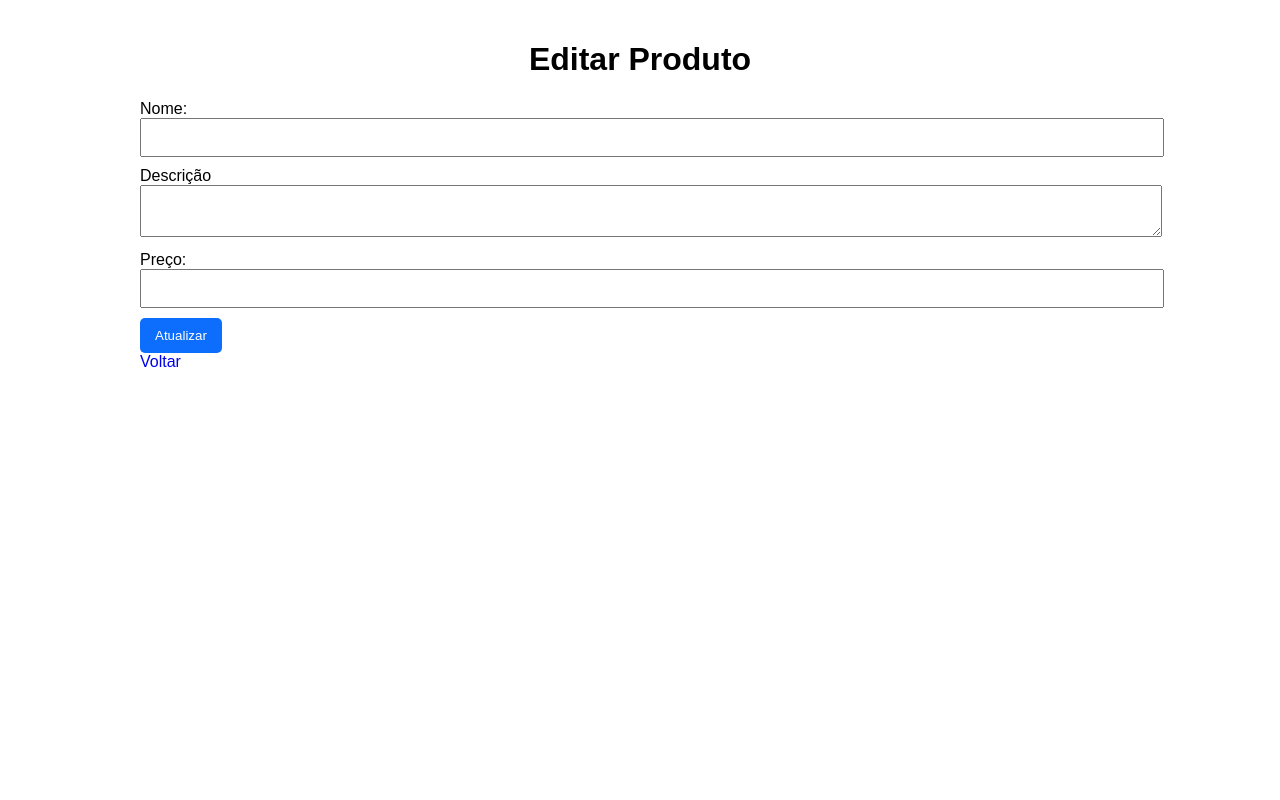
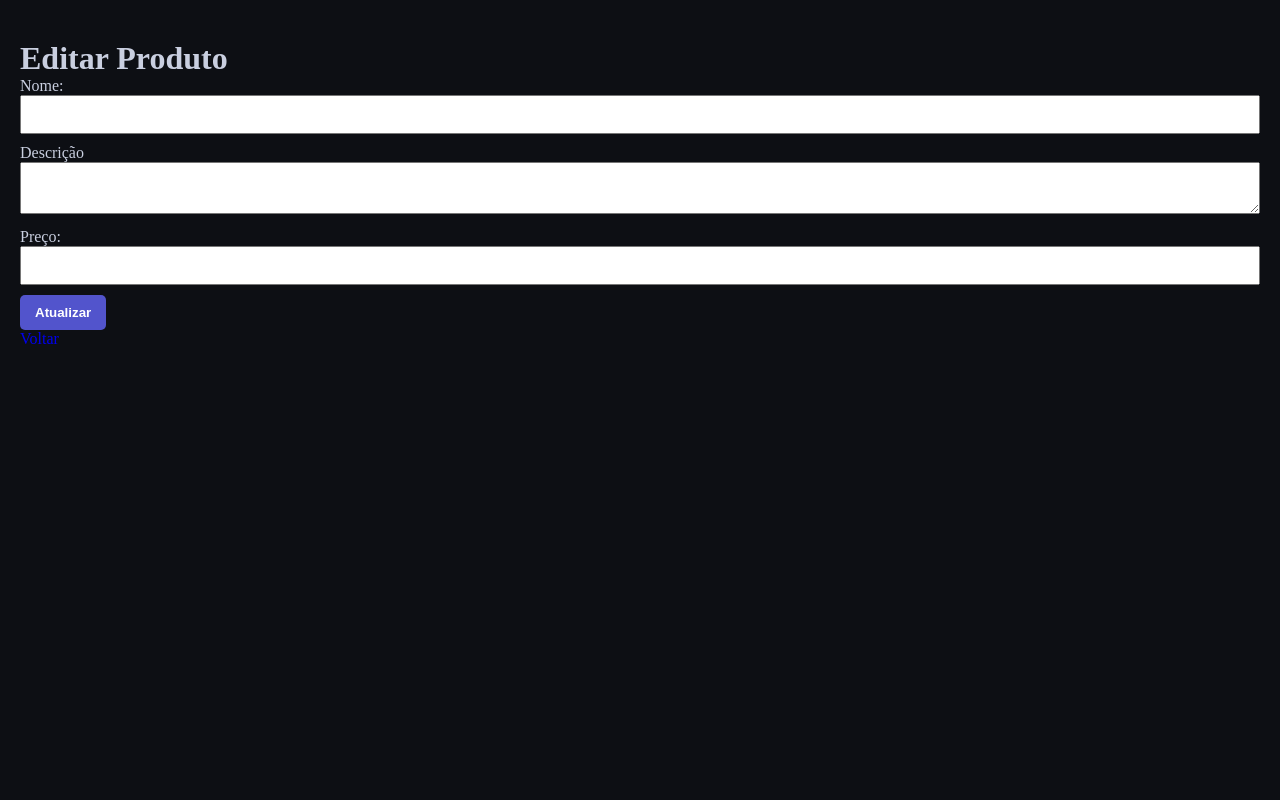
Before and after one commit to ResennDev/Sistema_Gerenciamento_de_Produtos, a PHP site: page /pages/editar.php?id=1 in a window 1280 px wide. Run offline with PHP 8.4, Linux system fonts and the light colour scheme; data that the repository does not hold is empty.

Commit message:
Refactor PHP files to ensure consistent formatting and improve code readability

```diff
--- a/actions/atualizar.php
+++ b/actions/atualizar.php
@@ -17,4 +17,3 @@ mysqli_query($conexao, $sql);
 
 header("Location: ../index.php");
 exit();
-?>
--- a/actions/salvar.php
+++ b/actions/salvar.php
@@ -12,4 +12,3 @@ VALUES ('$nome', '$descricao', '$preco')";
 mysqli_query($conexao, $sql);
 
 header("Location: ../index.php");
-?>
--- a/css/style.css
+++ b/css/style.css
@@ -1,45 +1,95 @@
-body{
-    font-family: Arial, sans-serif;
-    max-width: 1000px;
-    margin: auto;
-    padding: 20px;
+* {
+  box-sizing: border-box;
+  margin: 0;
+  padding: 0;
 }
 
-h1{
-    text-align: center;
+body {
+  background: #0d0f14;
+  font-family: "Segoe UI, systema-ui, sans-serif";
+  color: #c9cfe0;
+  min-height: 100vh;
+  padding: 40px 20px;
 }
 
-table{
+h1 {
+  text-align: left;
+}
+
+container-table {
+  width: 80%;
+  margin: 0 auto;
+}
+
+.tabela {
+  width: 80%;
+  margin: 0 auto;
+  background-color: #13161c;
+  opacity: 70%;
+}
+
+table {
   width: 100%;
   border-collapse: collapse;
   margin-top: 20px;
 }
 
-table, th, td{
+table,
+th,
+td {
   border: 1px solid #ddd;
 }
 
-th, td{
+th,
+td {
   padding: 10px;
   text-align: left;
 }
 
-.btn, button{
-    background: #0d6efd;
+.acoes {
+  display: flex;
+  justify-content: flex-start;
+  margin-top: 40px;
+  margin-bottom: 20px;
+}
+
+.btn-New,
+button {
+  background: #5254cc;
   color: white;
   padding: 10px 15px;
   text-decoration: none;
+  font-weight: bold;
   border: none;
   border-radius: 5px;
   cursor: pointer;
 }
 
-a{
+a {
   text-decoration: none;
 }
 
-input, textarea{
+input,
+textarea {
   width: 100%;
   padding: 10px;
   margin-bottom: 10px;
 }
+
+.btnEdit {
+  align-items: start;
+  justify-items: left;
+  margin: auto;
+  text-decoration: none;
+  color: green;
+  font-weight: bold;
+}
+
+.btnExc {
+  align-items: end;
+  justify-items: right;
+  margin: auto;
+  text-decoration: none;
+  color: red;
+  font-weight: bold;
+}
--- a/includes/conexao.php
+++ b/includes/conexao.php
@@ -10,4 +10,3 @@ $conexao = mysqli_connect($host, $usuario, $senha, $banco);
 if (!$conexao) {
     die("Erro na conexão: " . mysqli_connect_error());
 }
-?>
--- a/pages/cadastrar.php
+++ b/pages/cadastrar.php
@@ -1,11 +1,13 @@
 <!DOCTYPE html>
 <html lang="pt-BR">
+
 <head>
     <meta charset="UTF-8">
     <meta name="viewport" content="width=device-width, initial-scale=1.0">
     <title>Cadastrar Produto</title>
     <link rel="stylesheet" href="../css/style.css">
 </head>
+
 <body>
 
     <h1>Novo Produto</h1>
@@ -27,4 +29,5 @@
     <a href="../index.php">Voltar</a>
 
 </body>
+
 </html>
--- a/pages/editar.php
+++ b/pages/editar.php
@@ -2,7 +2,7 @@
 
 include("../includes/conexao.php");
 
-$id = $_GET['id'];
+$id = (int) $_GET['id'];
 
 $sql = "SELECT * FROM produtos WHERE id = $id";
 $resultado = mysqli_query($conexao, $sql);
@@ -13,12 +13,14 @@ $produto = mysqli_fetch_assoc($resultado);
 
 <!DOCTYPE html>
 <html lang="pt-BR">
+
 <head>
     <meta charset="UTF-8">
     <meta name="viewport" content="width=device-width, initial-scale=1.0">
     <title>Editar Produto</title>
     <link rel="stylesheet" href="../css/style.css">
 </head>
+
 <body>
     <h1>Editar Produto</h1>
 
@@ -42,4 +44,5 @@ $produto = mysqli_fetch_assoc($resultado);
     <a href="../index.php">Voltar</a>
 
 </body>
+
 </html>
--- a/pages/excluir.php
+++ b/pages/excluir.php
@@ -2,11 +2,10 @@
 
 include("../includes/conexao.php");
 
-$id = $_GET['id'];
+$id = (int) $_GET['id'];
 
 $sql = "DELETE FROM produtos WHERE id = $id";
 
 mysqli_query($conexao, $sql);
 
 header("Location: ../index.php");
-?>
```
Also changed, not shown: index.php (+30 -6 lines). Lines whose indentation alone changed are shown as unchanged.
